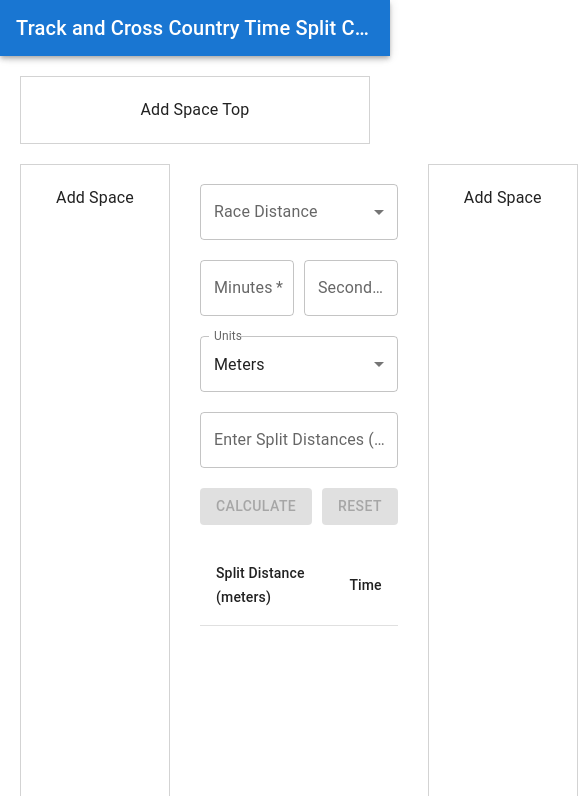
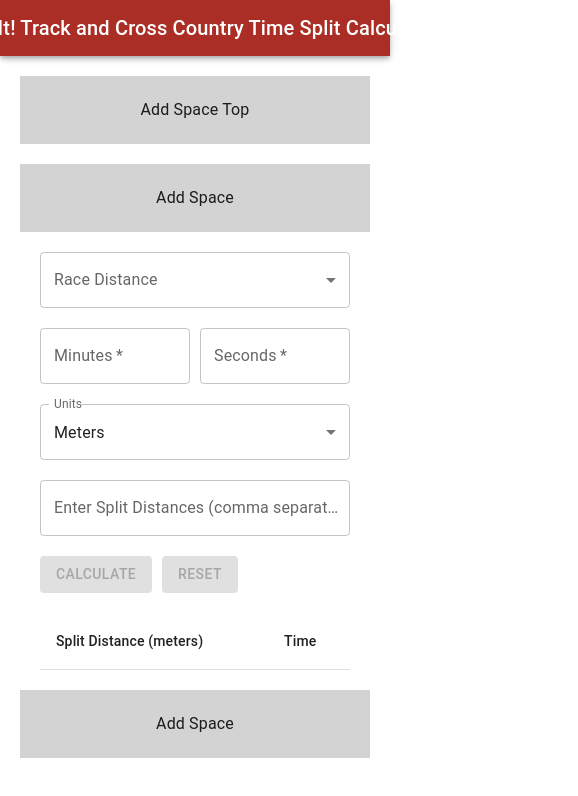
Before and after one commit to cmyers26/timeit, a React (Create React App) app: page / in a window 390 px wide. Shown: the top 796 px of the page, 578 px wide, since content can reach past the window. Built offline with nearby package versions, Linux system fonts and the light colour scheme; the HTML template or start-up script is replaced by a standard one.

Commit message:
adding a few responsive features

```diff
--- a/src/components/LayoutComponent/index.js
+++ b/src/components/LayoutComponent/index.js
@@ -1,21 +1,29 @@
-import React from "react";
+import React, { useState, useEffect } from "react";
 import { AppBar, Toolbar, Typography, Box, CssBaseline } from "@mui/material";
 
 const Layout = ({ children }) => {
+  const [width, setWidth] = useState(window.innerWidth);
+
+  useEffect(() => {
+    const handleResize = () => setWidth(window.innerWidth);
+    window.addEventListener('resize', handleResize);
+    return () => window.removeEventListener('resize', handleResize);
+  }, []);
+
   return (
     <Box>
       <CssBaseline />
 
       {/* AppBar */}
-      <AppBar position="fixed" sx={{ zIndex: (theme) => theme.zIndex.drawer + 1 }}>
+      <AppBar position="fixed" sx={{ zIndex: (theme) => theme.zIndex.drawer + 1 }} style={{ backgroundColor: "#aa2e25"}}>
         <Toolbar
-          style={{ diplay: "flex", justifyContent: "center" }}
+          style={{ diplay: "flex", justifyContent: "center", flexDirection: "column" }}
         >
           <Typography
             variant="h6"
             noWrap
           >
-            Track and Cross Country Time Split Calculator
+            Split It! Track and Cross Country Time Split Calculator
           </Typography>
         </Toolbar>
       </AppBar>
@@ -31,22 +39,21 @@ const Layout = ({ children }) => {
             alignItems: "center",
             border: "1px solid lightgrey",
             padding: "5px",
+            backgroundColor: "lightgrey",
           }}>
             <p>Add Space Top</p>
           </div>
           <div style={{
-            display: "grid",
-            gridTemplateColumns: "150px 1fr 150px",
-            gridTemplateRows: "auto",
-            gap: "10px",
             height: "100vh",
             margin: "0 20px",
+            ...(width < 768 ? { display: "flex", flexDirection: "column", } : { display: "grid", gridTemplateColumns: "150px 1fr 150px", gridTemplateRows: "auto", gap: "10px",}),
           }}>
             <div style={{
               border: "1px solid lightgrey",
               padding: "5px",
               display: "flex",
               justifyContent: "center",
+              backgroundColor: "lightgrey",
             }}>
               <p>Add Space</p>
             </div>
@@ -58,6 +65,7 @@ const Layout = ({ children }) => {
               padding: "5px",
               display: "flex",
               justifyContent: "center",
+              backgroundColor: "lightgrey",
             }}>
               <p>Add Space</p>
             </div>
```
